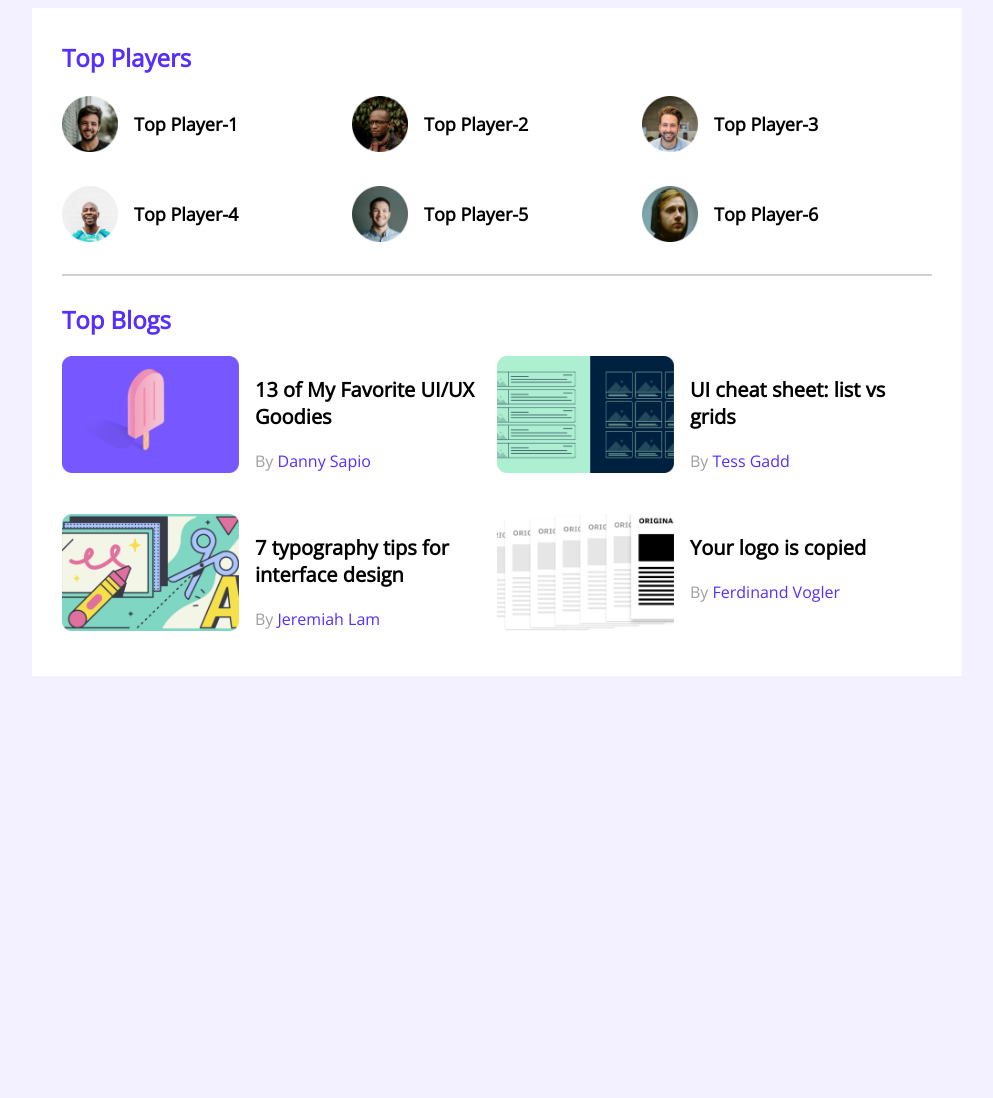
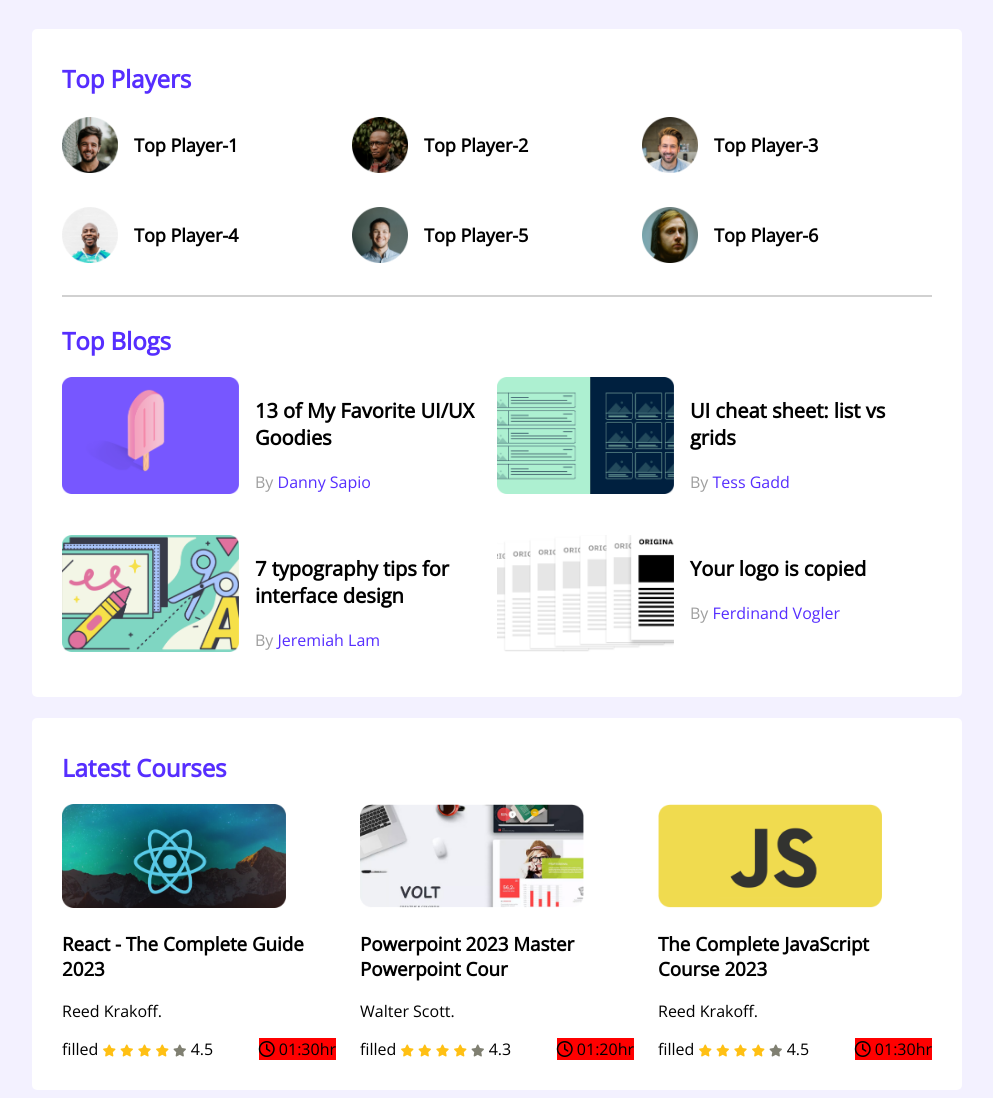
Before and after one commit to ShahidaAkter1/leader-board, a plain HTML site: page index.html in a window 1280 px wide. Shown: the whole page, without its empty margins (143-1136 px from the left). Before the commit the page ends 800 px from the top, so only its background shows below. Drawn offline with nearby package versions, Linux system fonts and the light colour scheme.

Commit message:
latest Courses & Responsive section

```diff
--- a/index.html
+++ b/index.html
@@ -5,6 +5,9 @@
     <meta http-equiv="X-UA-Compatible" content="IE=edge">
     <meta name="viewport" content="width=device-width, initial-scale=1.0">
     <title>Leader Board</title>
+    <!-- font awasome link start-->
+    <script src="https://kit.fontawesome.com/5312b686be.js" crossorigin="anonymous"></script>
+    <!-- font awasome end -->
     <link rel="stylesheet" href="styles/leader-board.css">
 </head>
 <body>
@@ -93,6 +96,87 @@
             </div>
         </div>
        </section>
+
+       <!-- Latest Courses -->
+       <section class="container">
+        <h2 class="section-title">Latest Courses</h2>
+        <div class="courses">
+            <div class="course">
+                <div class="course-banner">
+                    <img src="images/courses/course-1.png" alt="">
+                </div>
+                <div class="course-detail">
+                    <h3 class="course-title">React - The Complete Guide 2023</h3>
+                    <p class="course-author">Reed Krakoff.</p>
+                   <div class="course-info">
+                    <div> filled
+                        <i class="fa-solid fa-star filled"></i>
+                        <i class="fa-solid fa-star filled"></i>
+                        <i class="fa-solid fa-star filled"></i>
+                        <i class="fa-solid fa-star filled"></i>
+                        <i class="fa-solid fa-star empty"></i>
+                     <span>4.5</span>
+                    </div>
+
+                    <div class="course-duration">
+                        <i class="fa-regular fa-clock"></i>
+                        01:30hr
+                    </div>
+                   </div>
+                </div>
+            </div>
+
+            <div class="course">
+                <div class="course-banner">
+                    <img src="images/courses/course-2.png" alt="">
+                </div>
+                <div class="course-detail">
+                    <h3 class="course-title">Powerpoint 2023 Master Powerpoint Cour</h3>
+                    <p class="course-author">Walter Scott.</p>
+                   <div class="course-info">
+                    <div> filled
+                        <i class="fa-solid fa-star filled"></i>
+                        <i class="fa-solid fa-star filled"></i>
+                        <i class="fa-solid fa-star filled"></i>
+                        <i class="fa-solid fa-star filled"></i>
+                        <i class="fa-solid fa-star empty"></i>
+                     <span>4.3</span>
+                    </div>
+
+                    <div class="course-duration">
+                        <i class="fa-regular fa-clock"></i>
+                        01:20hr
+                    </div>
+                   </div>
+                </div>
+            </div>
+
+            <div class="course">
+                <div class="course-banner">
+                    <img src="images/courses/course-3.png" alt="">
+                </div>
+                <div class="course-detail">
+                    <h3 class="course-title">The Complete JavaScript Course 2023</h3>
+                    <p class="course-author">Reed Krakoff.</p>
+                   <div class="course-info">
+                    <div> filled
+                        <i class="fa-solid fa-star filled"></i>
+                        <i class="fa-solid fa-star filled"></i>
+                        <i class="fa-solid fa-star filled"></i>
+                        <i class="fa-solid fa-star filled"></i>
+                        <i class="fa-solid fa-star empty"></i>
+                     <span>4.5</span>
+                    </div>
+
+                    <div class="course-duration">
+                        <i class="fa-regular fa-clock"></i>
+                        01:30hr
+                    </div>
+                   </div>
+                </div>
+            </div>
+        </div>
+       </section>
     </main>
 
     <footer>
--- a/styles/leader-board.css
+++ b/styles/leader-board.css
@@ -8,13 +8,15 @@
 }
 main{
     display: flex;
-    justify-content: center;
+    flex-direction: column;
+   align-items: center;
 }
 .container{
     background-color: #FFFFFF;
+    border-radius:5px ;
     width: 870px;
     padding: 30px ;
-
+    margin-top: 21px;
 }
 hr{
     border: 1px solid #D1D1D1;
@@ -78,3 +80,68 @@
     font-size: 16px;
     color: #562EFF;
 }
+
+/* Latest Courses style */
+.courses{
+display: grid;
+grid-template-columns: repeat(3,1fr);
+grid-column-gap: 24px ;
+}
+.course .course-banner img{
+    width: 224px;
+    height: 104px;
+}
+.course-info{
+    display: flex;
+    align-items: center;
+    justify-content: space-between;
+}
+.fa-star{
+    font-size: 12px;
+}
+.fa-star.filled{
+    color:#FFC014;
+}
+.fa-star.empty{
+    color:#808072;
+}
+.course-duration{
+    background-color: red;
+}
+.fa-clock{
+    background-color: red;
+    border-radius: 5px;
+}
+
+/* Media Queries */
+
+ /*small device */
+
+@media only screen and (max-width:688px) {
+    .container{
+        width: 100%;
+    }
+    .players, .blogs, .courses{
+        grid-template-columns: repeat(1,1fr);
+    }
+    .player, .blog{
+        flex-direction: column;
+    }
+
+}
+
+/* Tablet devices */
+
+@media only screen and (min-width:688px) and (max-width:992px) {
+    .container{
+        width: 100%;
+    }
+.players, .courses{
+    background-color: yellowgreen;
+    grid-template-columns: repeat(2,1fr);
+}
+.blogs{
+    background-color: yellowgreen;
+    grid-template-columns: repeat(1,1fr);
+}
+}
```
